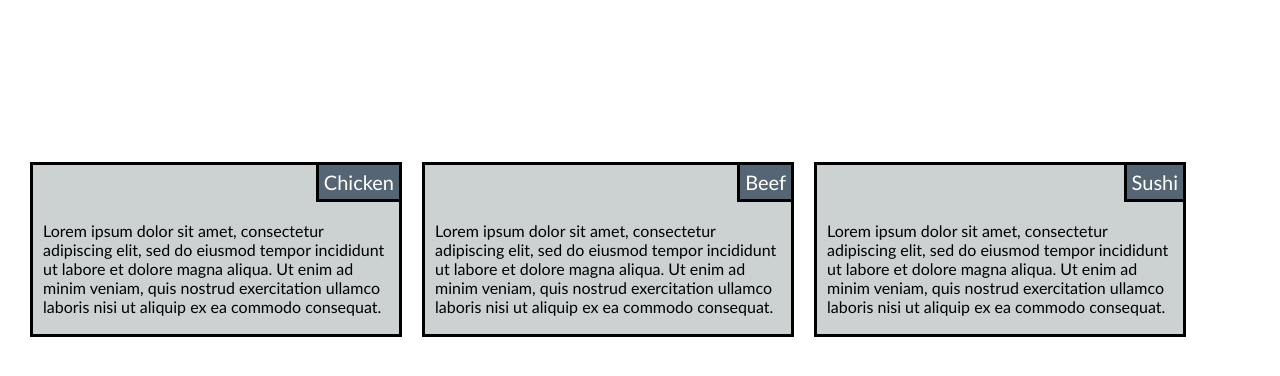
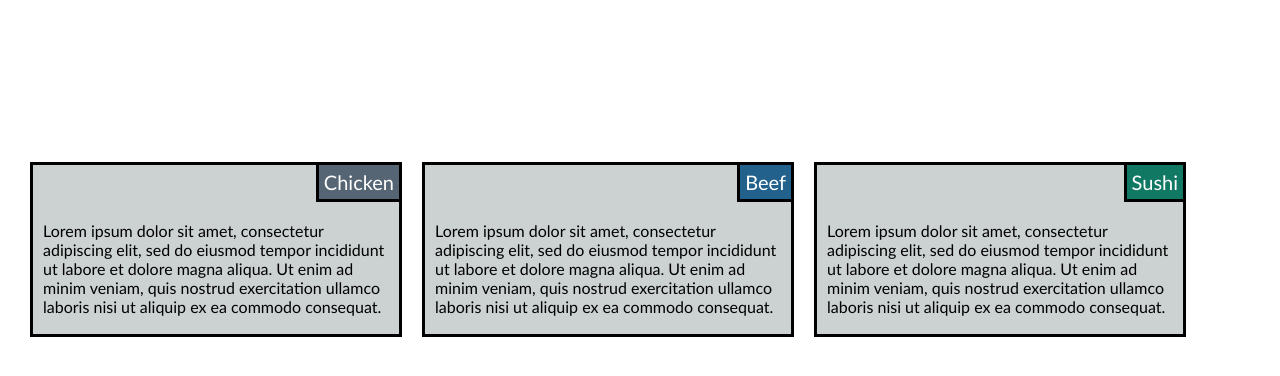
Before and after one commit to julieruble/Coursera, a plain HTML site: page index.html in a window 1280 px wide. Shown: the part 102-478 px from the top of the page. Drawn offline with Linux system fonts and the light colour scheme.

Commit message:
Add files via upload
replace old index

```diff
--- a/index.html
+++ b/index.html
@@ -13,9 +13,9 @@
 <div class="row">
   <div class="col-lg-4 col-md-6 col-sm-12"><p class="title">Chicken</p><p class="boxtext">Lorem ipsum dolor sit amet, consectetur adipiscing elit, sed do eiusmod tempor incididunt ut labore et dolore magna aliqua. Ut enim ad minim veniam, quis nostrud exercitation ullamco laboris nisi ut aliquip ex ea commodo consequat. </p></div>
 
-  <div class="col-lg-4 col-md-6 col-sm-12"><p class="title">Beef</p><p class="boxtext">Lorem ipsum dolor sit amet, consectetur adipiscing elit, sed do eiusmod tempor incididunt ut labore et dolore magna aliqua. Ut enim ad minim veniam, quis nostrud exercitation ullamco laboris nisi ut aliquip ex ea commodo consequat. </p></div>
+  <div class="col-lg-4 col-md-6 col-sm-12"><p class="title" style="background-color: #21618C;">Beef</p><p class="boxtext">Lorem ipsum dolor sit amet, consectetur adipiscing elit, sed do eiusmod tempor incididunt ut labore et dolore magna aliqua. Ut enim ad minim veniam, quis nostrud exercitation ullamco laboris nisi ut aliquip ex ea commodo consequat. </p></div>
 
-  <div class="col-lg-4 col-md-12 col-sm-12"><p class="title">Sushi</p><p class="boxtext">Lorem ipsum dolor sit amet, consectetur adipiscing elit, sed do eiusmod tempor incididunt ut labore et dolore magna aliqua. Ut enim ad minim veniam, quis nostrud exercitation ullamco laboris nisi ut aliquip ex ea commodo consequat. </p></div>
+  <div class="col-lg-4 col-md-12 col-sm-12"><p class="title"style="background-color: #117864;">Sushi</p><p class="boxtext">Lorem ipsum dolor sit amet, consectetur adipiscing elit, sed do eiusmod tempor incididunt ut labore et dolore magna aliqua. Ut enim ad minim veniam, quis nostrud exercitation ullamco laboris nisi ut aliquip ex ea commodo consequat. </p></div>
 
 
 </div>
```
